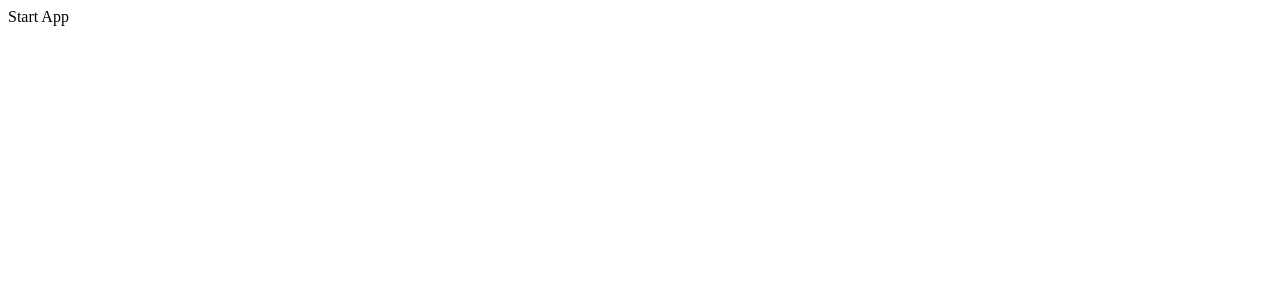
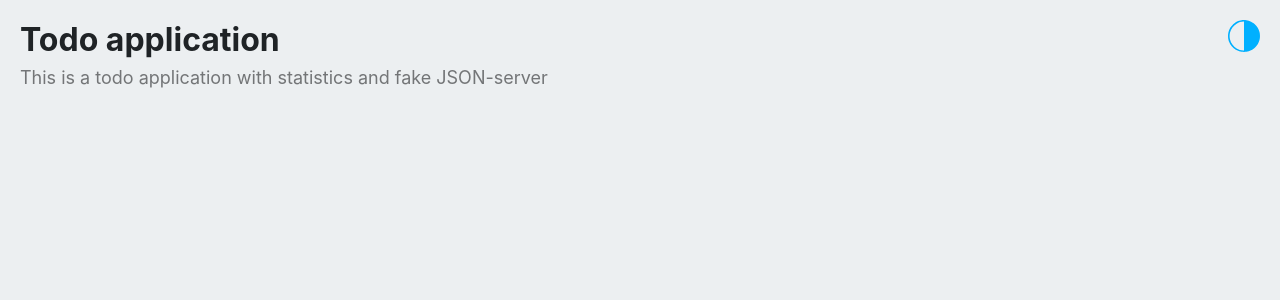
Before and after one commit to s0ick/Todo-app, a React (Create React App) app: page / in a window 1280 px wide. Shown: the top 300 px of the page. Built offline with nearby package versions, Linux system fonts and the light colour scheme.

Commit message:
add theme mode switcher

```diff
--- /dev/null
+++ b/db.json
@@ -0,0 +1,16 @@
+{
+  "data": [
+    {
+      "id": 1,
+      "message": "Create template app on TypeScript",
+      "completed": true,
+      "dateCompleted": "2022-06-06T18:01:55.421Z"
+    },
+    {
+      "id": 2,
+      "message": "Create start page",
+      "completed": false,
+      "dateCompleted": null
+    }
+  ]
+}
--- a/package.json
+++ b/package.json
@@ -7,11 +7,14 @@
     "@types/node": "^16.11.38",
     "@types/react": "^18.0.12",
     "@types/react-dom": "^18.0.5",
+    "@types/styled-components": "^5.1.25",
     "axios": "^0.27.2",
     "json-server": "^0.17.0",
     "react": "^18.1.0",
     "react-dom": "^18.1.0",
+    "react-router-dom": "^6.3.0",
     "react-scripts": "5.0.1",
+    "styled-components": "^5.3.5",
     "typescript": "^4.7.3"
   },
   "scripts": {
--- a/public/index.html
+++ b/public/index.html
@@ -10,7 +10,7 @@
       content="Web site created using create-react-app"
     />
     <link rel="manifest" href="%PUBLIC_URL%/manifest.json" />
-    <title>Todo App</title>
+    <title>Todo TodoPage</title>
   </head>
   <body>
     <div id="root"></div>
--- a/src/App.tsx
+++ /dev/null
@@ -1,9 +0,0 @@
-import React from 'react';
-
-export function App() {
-  return (
-    <div className="App">
-      {'Start App'}
-    </div>
-  );
-}
--- /dev/null
+++ b/src/common/global-styled.ts
@@ -0,0 +1,25 @@
+import {createGlobalStyle} from 'styled-components';
+
+interface ThemeType {
+  background: string;
+  secondaryBackground: string;
+  text: string;
+  secondaryText: string;
+  action: string;
+  secondaryAction: string;
+}
+
+export const GlobalStyles = createGlobalStyle<{theme: ThemeType }>`
+  * {
+    margin: 0;
+    padding: 0;
+  }
+
+  body {
+    background-color: ${props => props.theme.background};
+    color: ${props => props.theme.text};
+
+    font-family: -apple-system, BlinkMacSystemFont, 'Segoe UI', Roboto, Oxygen-Sans, Ubuntu, Cantarell, 'Helvetica Neue', sans-serif;
+    transition: background 0.2s ease-in, color 0.2s ease-in;
+  }
+`;
--- /dev/null
+++ b/src/common/styled/color-constants.ts
@@ -0,0 +1,21 @@
+export const Themes = {
+  light: {
+    background: '#ECEFF1',
+    secondaryBackground: '#CDD8DC',
+    text: '#1F2326',
+    secondaryText: '#737577',
+    action: '#00B0FF',
+    secondaryAction: '#40C4FF'
+  },
+  dark: {
+    background: '#263238',
+    secondaryBackground: '#37474F',
+    text: '#ECEFF1',
+    secondaryText: '#CDD8DC',
+    action: '#00B0FF',
+    secondaryAction: '#40C4FF'
+  }
+};
+
+
+export const TRANSPARENT = 'transparent';
--- /dev/null
+++ b/src/common/styled/ui-components.ts
@@ -0,0 +1,45 @@
+import styled from 'styled-components';
+
+export const PageWrapper = styled.div`
+  padding: 20px;
+  position: relative;
+`;
+
+export const PageTitle = styled.h1`
+  margin: 0;
+  padding: 0;
+
+  font-size: 32px;
+`;
+
+export const PageSubtitle = styled.p`
+  margin: 0;
+  margin-top: 8px;
+  padding: 0;
+
+  font-size: 18px;
+  color: ${props => props.theme.secondaryText};
+  transition: color 0.2s ease-in;
+`;
+
+export const PageContent = styled.div`
+
+`;
+
+export const PageTheme = styled.div`
+  position: absolute;
+  right: 20px;
+  top: 20px;
+
+  svg {
+    fill: ${props => props.theme.action};
+    transition: fill 0.2s ease-in;
+  }
+
+  :hover {
+    cursor: pointer;
+    svg {
+      fill: ${props => props.theme.secondaryAction};
+    }
+  }
+`;
--- /dev/null
+++ b/src/common/ui-components/icons.tsx
@@ -0,0 +1,25 @@
+import React, {FC} from 'react';
+
+interface IconProps {
+  size?: number;
+}
+
+export const IconThemeMode: FC<IconProps> = ({size = 32}) => {
+  return (
+    <svg
+      width={size}
+      height={size}
+      viewBox={'0 0 512 512'}
+      preserveAspectRatio={'xMidYMid meet'}
+    >
+      <g
+        transform={'translate(0.000000,512.000000) scale(0.100000,-0.100000)'}
+        stroke={'none'}
+      >
+        <path
+          d={'M2330 5110 c-494 -48 -950 -230 -1350 -538 -195 -150 -448 -432 -594 -662 -63 -99 -186 -351 -230 -471 -49 -134 -102 -340 -128 -499 -31 -195 -31 -565 0 -760 45 -276 116 -498 237 -745 132 -269 269 -460 489 -681 221 -220 412 -357 681 -489 247 -121 469 -192 745 -237 195 -31 565 -31 760 0 276 45 498 116 745 237 269 132 460 269 681 489 220 221 357 412 489 681 88 179 132 296 180 476 63 240 78 371 78 649 0 278 -15 409 -78 649 -48 180 -92 297 -180 476 -132 269 -269 460 -489 681 -221 220 -412 357 -681 489 -246 121 -474 193 -740 235 -147 23 -475 34 -615 20z m230 -2550 l0 -2311 -102 6 c-398 24 -759 133 -1078 325 -528 318 -904 821 -1055 1414 -51 203 -68 342 -68 566 0 224 17 363 68 566 151 593 527 1096 1055 1414 339 204 714 312 1143 329 l37 1 0 -2310z'}
+        />
+      </g>
+    </svg>
+  );
+}
--- /dev/null
+++ b/src/components/todo-page.tsx
@@ -0,0 +1,49 @@
+import React, {useCallback, useMemo, useState} from 'react';
+import {ThemeProvider} from 'styled-components';
+
+import {IconThemeMode} from '../common/ui-components/icons';
+import {Themes} from '../common/styled/color-constants';
+import {GlobalStyles} from '../common/global-styled';
+import {SUBTITLE, TITLE} from '../utils/content-constants';
+import {
+  PageWrapper,
+  PageTitle,
+  PageSubtitle,
+  PageContent,
+  PageTheme
+} from '../common/styled/ui-components';
+
+
+export function TodoPage() {
+  const [isLightMode, setIsLightMode] = useState(true);
+
+  const _toggleMode = useCallback(
+    (): void => {
+      setIsLightMode(prevState => !prevState);
+    }, []
+  );
+
+  const theme = useMemo(
+    () => {
+      return isLightMode ? 'light' : 'dark';
+    }, [isLightMode]
+  );
+
+  return (
+    <ThemeProvider theme={Themes[theme]}>
+      <GlobalStyles/>
+
+      <PageWrapper>
+        <PageTitle>{TITLE}</PageTitle>
+        <PageSubtitle>{SUBTITLE}</PageSubtitle>
+
+        <PageTheme onClick={_toggleMode}>
+          <IconThemeMode/>
+        </PageTheme>
+
+        <PageContent></PageContent>
+
+      </PageWrapper>
+    </ThemeProvider>
+  );
+}
--- a/src/index.tsx
+++ b/src/index.tsx
@@ -1,8 +1,9 @@
 import React from 'react';
 import ReactDOM from 'react-dom/client';
-import {App} from './App';
+
+import {TodoPage} from './components/todo-page';
 
 const root = ReactDOM.createRoot(
   document.getElementById('root') as HTMLElement
 );
-root.render(<App/>);
+root.render(<TodoPage/>);
--- /dev/null
+++ b/src/utils/content-constants.ts
@@ -0,0 +1,2 @@
+export const TITLE = 'Todo application';
+export const SUBTITLE = 'This is a todo application with statistics and fake JSON-server';
```
Also changed, not shown: 2 other files (tests, documents, lock files or other folders).
